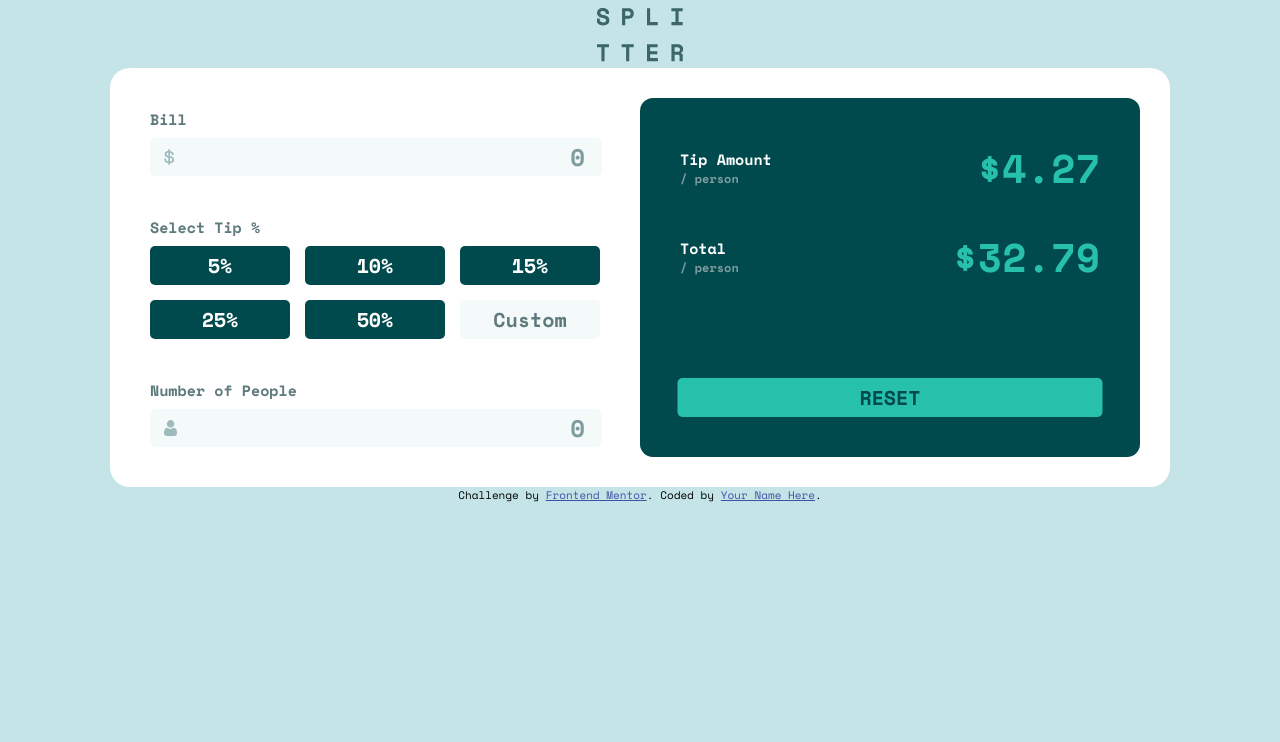
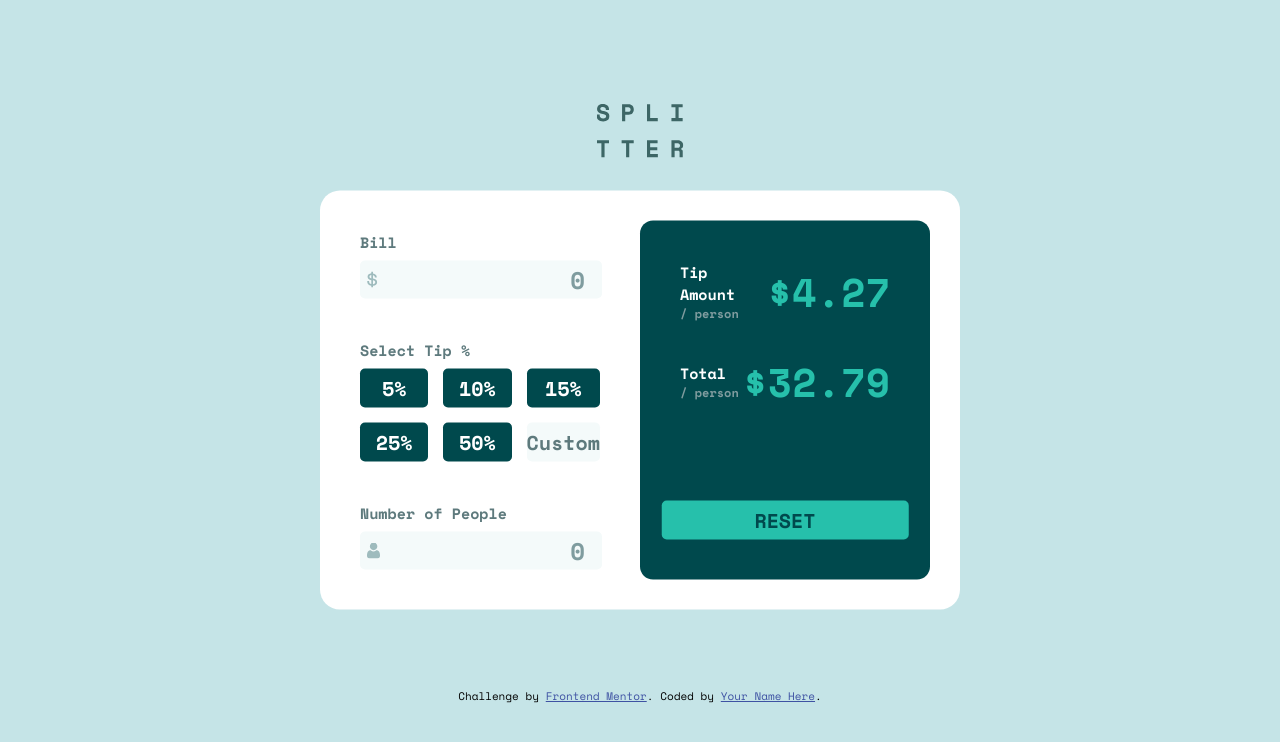
Before and after one commit to alex-robert-fr/tip-calculator-app, a plain HTML site: page index.html in a window 1280 px wide. Drawn offline with nearby package versions, Linux system fonts and the light colour scheme.

Commit message:
Center panel

```diff
--- a/styles.css
+++ b/styles.css
@@ -31,14 +31,16 @@ h3, p{
 /*logo*/
 [alt=logo]{
   position: relative;
+  top: 12vh;
   left: 50%;
   transform: translateX(-50%);
 }
 /*main*/
 main{
-  position: relative;
+  position: absolute;
+  top: 50%;
   left: 50%;
-  transform: translateX(-50%);
+  transform: translate(-50%, -50%);
   background-color: var(--white);
   display: grid;
   grid-template-columns: 1fr 1fr;
@@ -145,8 +147,11 @@ main{
 
 /* attribution */
 .attribution {
+  position: absolute;
+  left: 50%;
+  bottom: 12vh;
+  transform: translateX(-50%);
   font-size: 11px;
-  text-align: center;
 }
 
 .attribution a {
```
